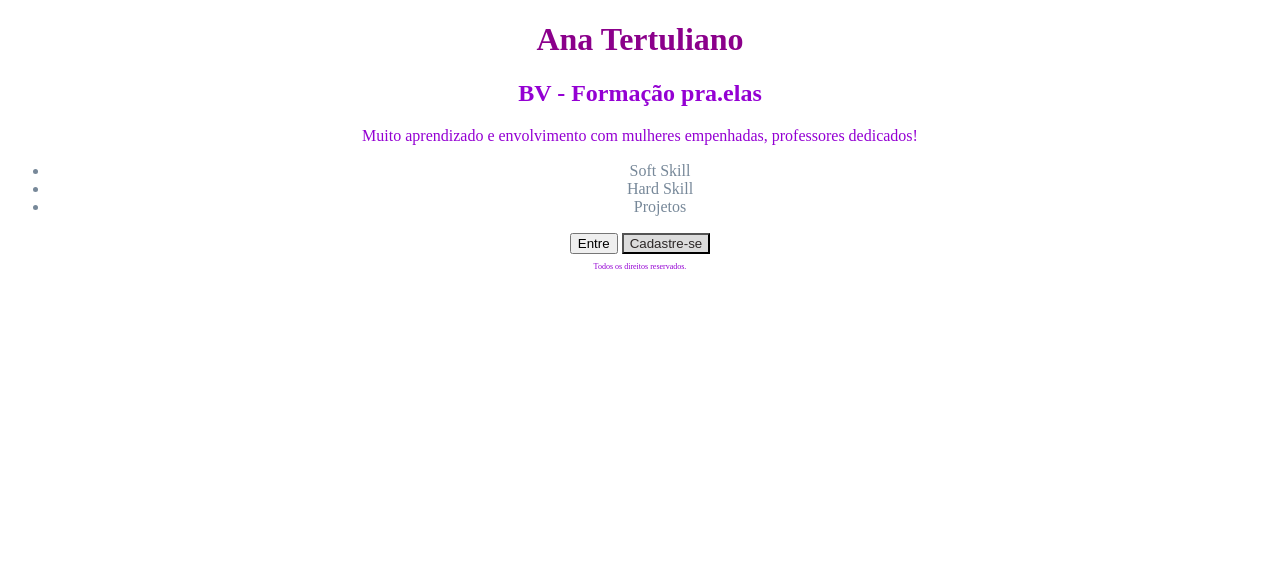
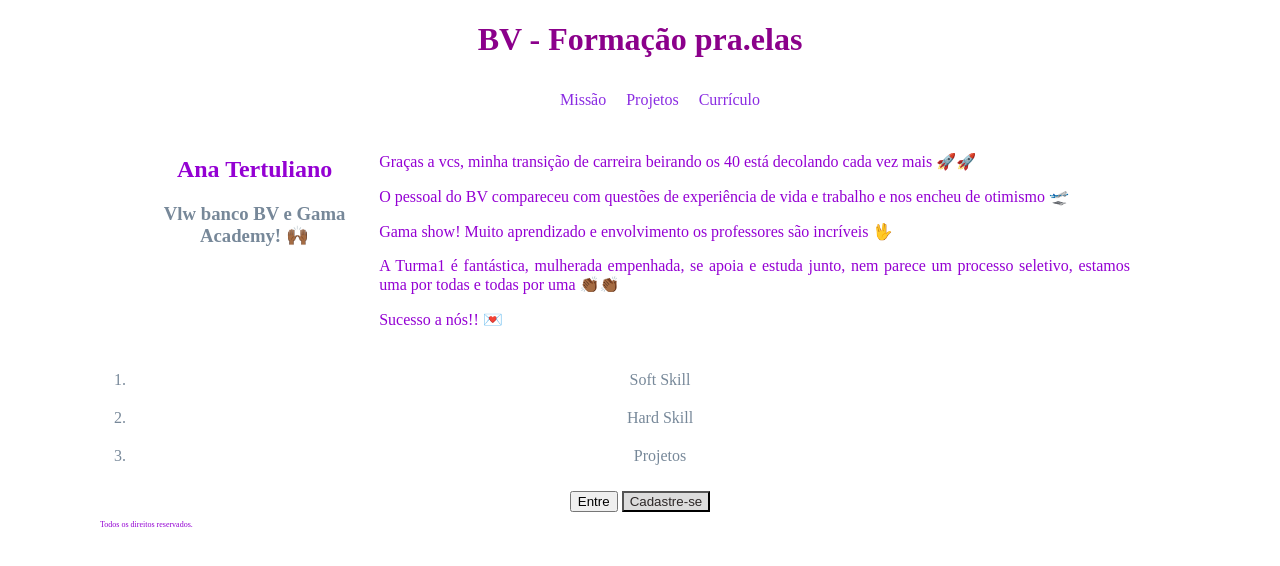
Before and after one commit to AnaTertu/pra_elas_BV, a plain HTML site: page projeto1/index.html in a window 1280 px wide. Drawn offline with Linux system fonts and the light colour scheme.

Commit message:
Propriedades CSS

```diff
--- a/projeto1/index.html
+++ b/projeto1/index.html
@@ -8,18 +8,36 @@
         <title>Loja Tertúlia</title>
     </head>
     <body>
-        <head>
-            <h1 style="color:darkmagenta">Ana Tertuliano</h1>
-            <h2>BV - Formação pra.elas</h2>
-            <p>Muito aprendizado e envolvimento com mulheres empenhadas, professores dedicados!</p>
-        </head>
+        <header>
+            <div>
+                <h1 style="color:darkmagenta">BV - Formação pra.elas</h1>
+            <ul class="list">
+                <a href=""><li>Missão</li></a>
+                <a href=""><li>Projetos</li></a>
+                <a href=""><li>Currículo</li></a>
+            </ul>
+            </div>
+            <div class="container">
+                <div>
+                <h2>Ana Tertuliano</h2>
+                <h3>Vlw banco BV e Gama Academy! 🙌🏾</h3>
+                </div>
+                <div>
+                    <p>Graças a vcs, minha transição de carreira beirando os 40 está decolando cada vez mais 🚀🚀</p>
+                    <p>O pessoal do BV compareceu com questões de experiência de vida e trabalho e nos encheu de otimismo 🛫</p>
+                    <p>Gama show! Muito aprendizado e envolvimento os professores são incríveis 🖖</p>
+                    <p>A Turma1 é fantástica, mulherada empenhada, se apoia e estuda junto, nem parece um processo seletivo, estamos uma por todas e todas por uma 👏🏾👏🏾</p>
+                    <p>Sucesso a nós!! 💌</p>
+                </div>
+            </div>
+        </header>
         <section>
             <article>
-                <ul>
+                <ol>
                     <li>Soft Skill</li>
                     <li>Hard Skill</li>
                     <li>Projetos</li>
-                </ul>
+                </ol>
             </article>
             <div>
                 <button class="but" id="login">Entre</button> <!-- id o ideal é ter nome único, já a class posso repetir -->
--- a/projeto1/style.css
+++ b/projeto1/style.css
@@ -1,8 +1,10 @@
 /* tags */
 body {
+  margin: 0 auto; /*top right botton left*/ /* (top, botton)(right, left) */
   color: lightslategrey;
   text-align: center;
   background-color: white;
+  max-width: 1100px;
 }
 ul {
   border: 1px solid white;
@@ -21,6 +23,32 @@
 }
 
 /* .class */
+.container {
+  display: flex;
+  margin: 0 auto;
+  max-width: 1000px;
+}
+
+p {
+  text-align: justify;
+  padding: 0 10px;
+}
+
 .copy {
   font-size: 8px;
 }
+
+.list {
+  list-style: none;
+  display: flex;
+  justify-content: center;
+}
+
+a {
+  text-decoration: none;
+  color: blueviolet;
+}
+
+li {
+  padding: 10px;
+}
```
